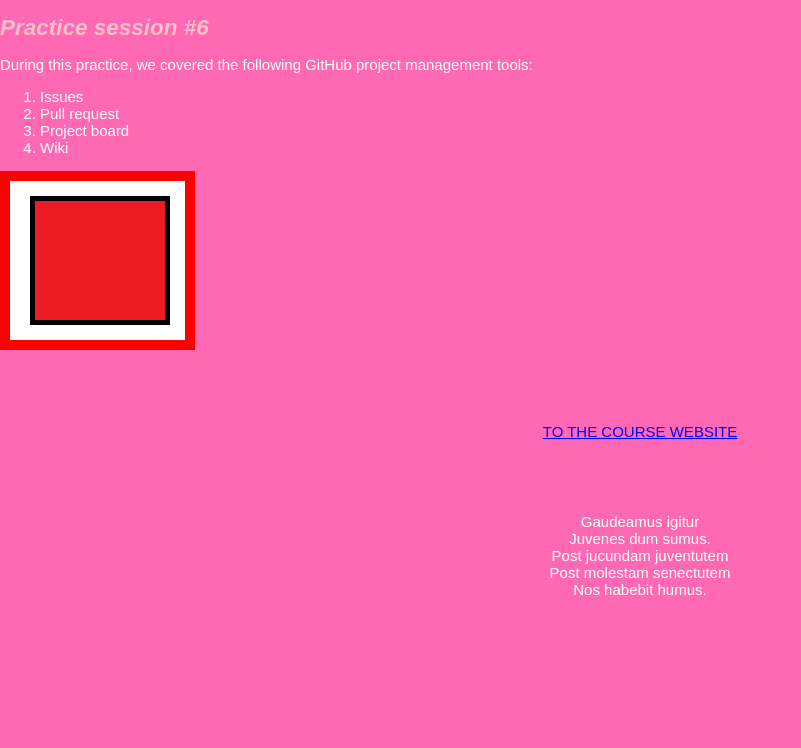
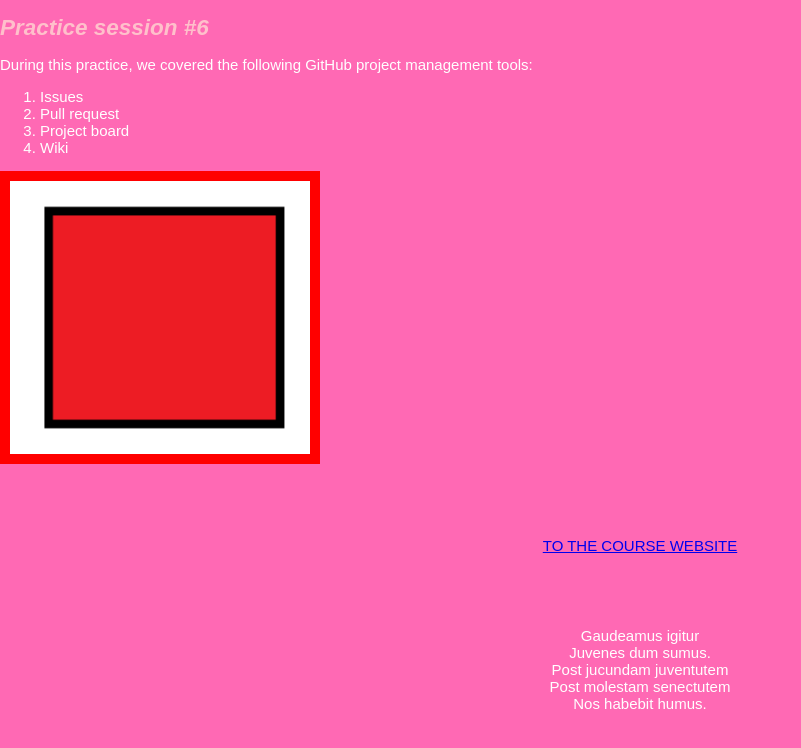
Before and after one commit to cse-2019/cse-prac6-pm, a plain HTML site: page index.html in a window 1280 px wide. Shown: the whole page, without its empty margins (0-801 px from the left). Drawn offline with Linux system fonts and the light colour scheme.

Commit message:
changed logo size

```diff
--- a/style.css
+++ b/style.css
@@ -7,7 +7,7 @@ body {
 
 .logo {
     display: block;
-    width: 175px;
+    width: 300px;
     margin: 0;
     border: 10px solid red;
 }
```
